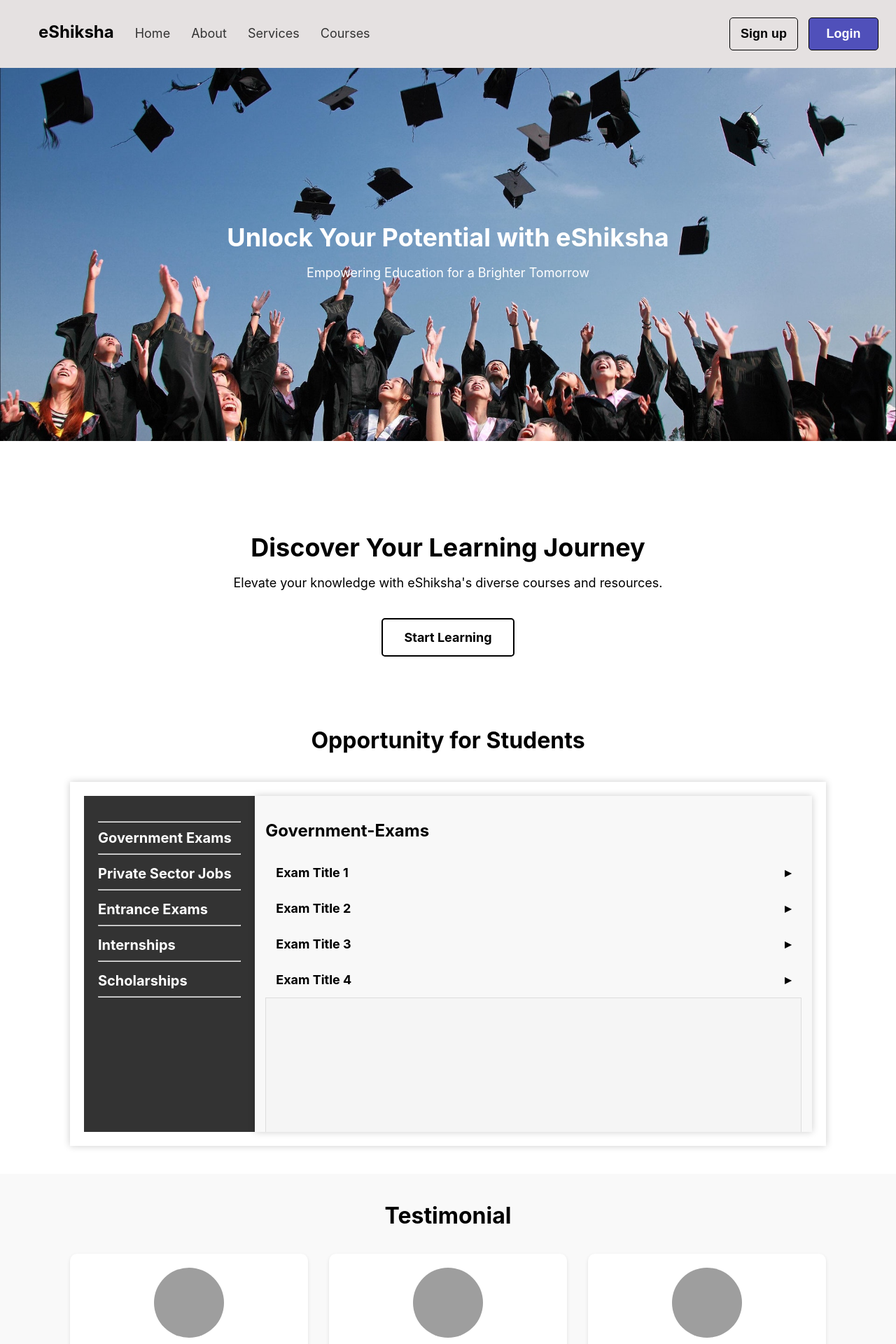
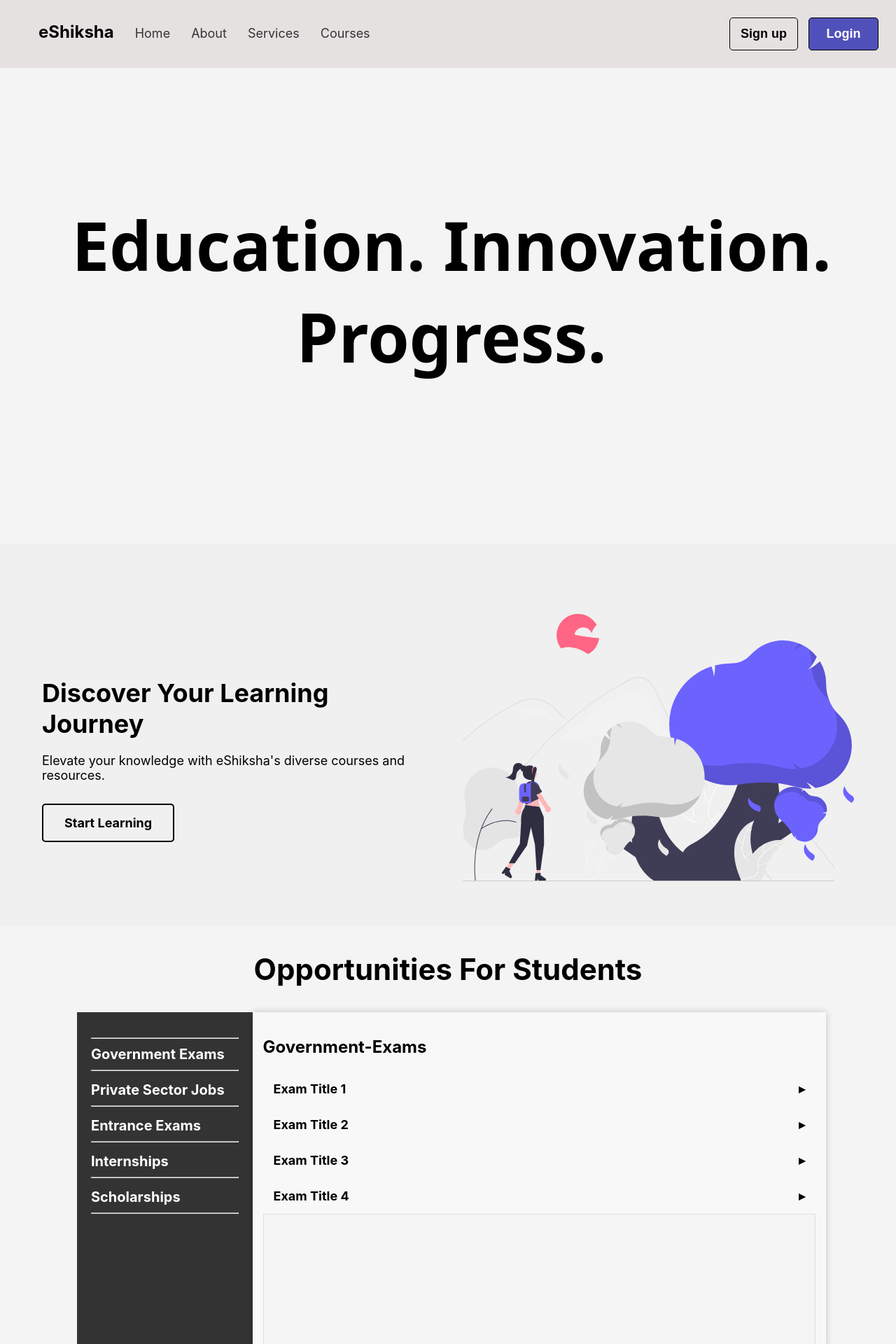
Before and after one commit to saurav1207/eShiksha, a React (Create React App) app: page / in a window 1280 px wide. Shown: the top 1920 px of the page at 70% size. Built offline with nearby package versions, Linux system fonts and the light colour scheme; grey boxes are pictures that could not be loaded.

Commit message:
worked on styling

```diff
--- a/src/components/CallToAction.js
+++ b/src/components/CallToAction.js
@@ -1,11 +1,13 @@
 import React from 'react';
 import { Link } from 'react-router-dom';
 import '../styles/CallToAction.css';
+import explore from '../assets/undraw_explore_re_8l4v.svg';
 
 const CallToAction = () => {
   return (
     <section className="call-to-action">
       <div className="cta-content">
+        <div className="left-column">
           <h2 className="cta-title">Discover Your Learning Journey</h2>
           <p className="cta-description">
             Elevate your knowledge with eShiksha's diverse courses and resources.
@@ -14,6 +16,10 @@ const CallToAction = () => {
             Start Learning
           </Link>
         </div>
+        <div className="right-column">
+          <img src={explore} alt="Explore Courses" />
+        </div>
+      </div>
     </section>
   );
 };
--- a/src/components/Home.js
+++ b/src/components/Home.js
@@ -6,19 +6,23 @@ import Newsletter from './Newsletter';
 import Testimonials from './Testimonial';
 
 const Home = () => {
-
   return (
     <div className="home-container">
       <section className="hero">
         <div className="hero-content">
-          <h1 className="hero-title">Unlock Your Potential with eShiksha</h1>
-          <p className="hero-description">Empowering Education for a Brighter Tomorrow</p>
+          <h1 className='hero-heading'>Education. Innovation. Progress.</h1>
+          {/* <h2 className="hero-title">Unlock your potential with curated content based on seniors feedback.</h2> */}
+          {/* <div className="feature-buttons">
+            <button className="feature-button">Feature 1</button>
+            <button className="feature-button">Feature 2</button>
+            <button className="feature-button">Feature 3</button>
+          </div> */}
         </div>
       </section>
-      <CallToAction/>
-      <Opportunities/>
-      <Testimonials/>
-      <Newsletter/>
+      <CallToAction />
+      <Opportunities />
+      <Testimonials />
+      <Newsletter />
     </div>
   );
 };
--- a/src/components/Opportunities.js
+++ b/src/components/Opportunities.js
@@ -51,8 +51,11 @@ const Opportunities = () => {
 
   return (
     <>
-    <h1 className="opportunity-heading">Opportunity for Students</h1>
-    <section className="opportunities-container">
+      <section className='op-sec'>
+        <div className="op-heading">
+          <h1>Opportunities For Students</h1>
+        </div>
+        <div className="opportunities-container">
           <div className="sidebar-menu">
             <ul>
               <li>
@@ -148,6 +151,7 @@ const Opportunities = () => {
             )}
             <Marquee announcements={announcements} />
           </div>
+        </div>
       </section>
     </>
   );
--- a/src/styles/CallToAction.css
+++ b/src/styles/CallToAction.css
@@ -1,24 +1,41 @@
 .call-to-action {
+  background-color: #f0f0f0;
   color: black;
   padding: 100px 0;
-  text-align: center;
+  display: flex;
+  justify-content: center;
 }
 
 .cta-content {
-  max-width: 800px;
-  margin: 0 auto;
+  max-width: 1200px;
+  width: 100%;
+  display: flex;
+  flex-direction: row;
+  align-items: center;
+  justify-content: space-between;
+}
+
+.left-column {
+  flex: 1;
+  text-align: left;
+  padding: 0 20px;
+}
+
+.right-column {
+  flex: 1;
+  text-align: left;
+  padding: 0 20px;
 }
 
 .cta-title {
   font-size: 36px;
   font-weight: bold;
-  margin-bottom: 10px;
-  /* text-transform: uppercase; */
+  margin-bottom: 20px;
 }
 
 .cta-description {
   font-size: 18px;
-  margin-bottom: 40px;
+  margin-bottom: 30px;
 }
 
 .cta-button {
@@ -40,3 +57,8 @@
   cursor: pointer;
   text-decoration: none;
 }
+
+.right-column img {
+  max-width: 100%;
+  height: auto;
+}
--- a/src/styles/Home.css
+++ b/src/styles/Home.css
@@ -1,25 +1,49 @@
-body {
-    margin: 0;
-    padding: 0;
+.hero {
+    display: flex;
+    justify-content: center;
+    align-items: center;
+    min-height: 85vh;
+    background-color: #f4f4f4;
+    color: black;
+    text-align: center;
 }
 
-/* Hero section styles */
-.hero {
-    background-image: url('../assets/background.jpg');
-    background-size: cover;
-    background-position: center;
-    color: #fff;
-    text-align: center;
-    padding: 190px 0;
+.hero-heading {
+    font-family: General Sans,ui-sans-serif,system-ui;
+    font-size: 6rem;
+    font-weight: 900;
+    margin: -40px 90px 5px 100px;
+}
+/*
+.hero-title {
+    font-size: 18px;
+    font-weight: 500;
+    margin: 0 auto;
+    line-height: 1.5;
 }
 
-.hero-title {
-    font-size: 36px;
-    margin-bottom: 10px;
-    font-weight: 700;
-}
+.feature-buttons {
+    margin-top: 20px;
+    display: flex;
+    justify-content: center;
+  }
 
-.hero-description {
+  .feature-button {
+    padding: 15px 35px;
+    margin: 0 15px;
+    background-color: transparent;
+    border: 2px solid black;
+    color: black;
     font-size: 18px;
-    margin-bottom: 40px;
-}
+    font-weight: bold;
+    border-radius: 5px;
+    cursor: pointer;
+    transition: background-color 0.3s ease-in-out, color 0.3s ease-in-out;
+  }
+
+  .feature-button:hover {
+    background-color: rgb(80, 80, 186);
+    color: #fff;
+    cursor: pointer;
+  }
+   */
--- a/src/styles/Opportunities.css
+++ b/src/styles/Opportunities.css
@@ -1,21 +1,20 @@
-/* Styling for the opportunities container */
+.op-sec {
+  background-color: #f4f4f4;
+  margin-top: -40px;
+  min-height: 100vh;
+}
+
+.op-heading {
+  padding: 1px;
+  font-size: 28px;
+  text-align: center;
+}
+
 .opportunities-container {
   display: flex;
   justify-content: space-between;
-  margin: 100px;
-  margin-top: 40px;
-  margin-bottom: 40px;
-  background-color: #fff;
-  padding: 20px;
-  box-shadow: 0px 0px 10px rgba(0, 0, 0, 0.2);
-  transition: transform 0.2s ease-in-out;
-}
-
-.opportunity-heading {
-  text-align: center;
-  font-size: 2rem;
-  margin-top: 0px;
-  margin-bottom: 20px;
+  margin-left: 110px;
+  margin-right: 100px;
 }
 
 /* Styling for the sidebar menu */
@@ -45,12 +44,12 @@
 }
 
 .sidebar-menu a:hover {
-  color: #ff5733;
+  color: rgb(80, 80, 186);
   text-decoration: none;
 }
 
 .sidebar-menu a.active {
-  background-color: #ff5733;
+  background-color: rgb(80, 80, 186);
 }
 
 /* Styling for the opportunities details */
@@ -100,7 +99,6 @@
 /* Styling for links within the opportunity item */
 .opportunity-item a {
   text-decoration: none;
-
   color: rgb(80, 80, 186);
   font-weight: bold;
 }
--- a/src/styles/Testimonial.css
+++ b/src/styles/Testimonial.css
@@ -1,13 +1,14 @@
 .testimonials {
-    background-color: #f9f9f9;
+  background-color: #f0f0f0;
   padding: 40px 0;
   text-align: center;
 }
 
 .testimonials-title {
-    margin-top: 0px;
-    font-size: 2rem;
-    font-weight: 700;
+  margin-top: -20px;
+  font-size: 40px;
+  font-weight: bold;
+  text-align: center;
   margin-bottom: 35px;
 }
 
```
Also changed, not shown: src/assets/undraw_explore_re_8l4v.svg (added). Lines whose indentation alone changed are shown as unchanged.
